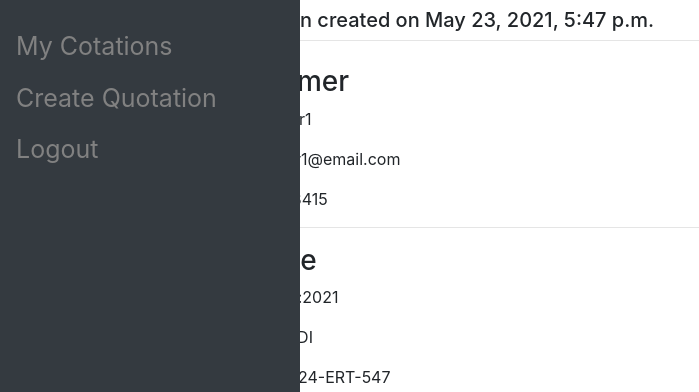
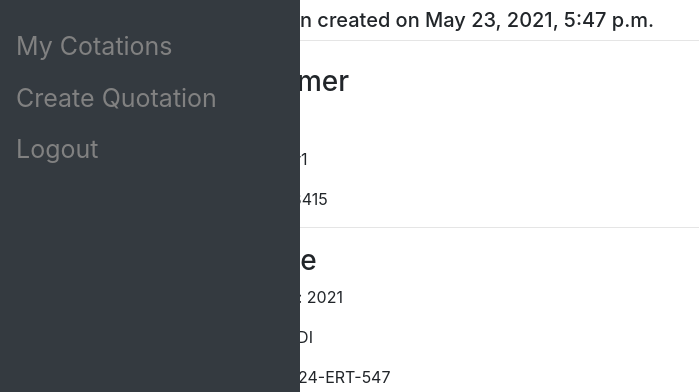
Before and after one commit to GuillaumeGSO/MotorQuotationLab, a Django app: page /quotation/1 in a window 1280 px wide. Shown: the top 392 px of the page, without its empty margins (0-699 px from the left). Run offline with Django 3.2, Linux system fonts and the light colour scheme; data comes from the database, SQL or seed files in the repository; some libraries are stand-ins or nearby versions.

Commit message:
Username=email, last_name=name

```diff
--- a/quotations/models.py
+++ b/quotations/models.py
@@ -13,7 +13,7 @@ class Customer (authModel.User):
     phone = models.CharField(max_length=15, null=True, blank=True)
 
     def __str__(self):
-        return self.username + ' (' + self.email + ')'
+        return self.last_name + ' (' + self.email + ')'
 
 
 class Coverage(models.Model):
--- a/quotations/templates/quotations/quotation.html
+++ b/quotations/templates/quotations/quotation.html
@@ -2,12 +2,12 @@
 {% block title %}Quotation created on {{quotation.created}}{% endblock %}
 {% block content %}
     <h3>Customer</h3>
-    <p>Name: {{quotation.customer.username}}</p>
-    <p>Email: {{quotation.customer.email}}</p>
+    <p>Name: {{quotation.customer.last_name}}</p>
+    <p>Email: {{quotation.customer.username}}</p>
     <p>Phone: {{quotation.customer.phone}}</p>
     <hr/>
     <h3>Vehicle</h3>
-    <p>Year make:{{quotation.vehiculeYearMake}}</p>
+    <p>Year make: {{quotation.vehiculeYearMake}}</p>
     <p>Model: {{quotation.vehiculeModel}}</p>
     <p>Number: {{quotation.vehiculeNumber}}</p>
     <p>Price: {{quotation.vehiculePrice}}</p>
--- a/quotations/views.py
+++ b/quotations/views.py
@@ -41,27 +41,32 @@ class QuotationCreateView(CreateView):
         self.createform = forms.QuotationForm(request.POST)
         if self.createform.is_valid():
             cust = self.get_by_email_or_create(
-                request, self.createform.cleaned_data["email"])
+                request)
             t = models.Quotation(
                 customer=cust,
-                vehiculeModel=self.createform.cleaned_data["vehiculeModel"],
-                vehiculeYearMake=self.createform.cleaned_data["vehiculeYearMake"],
-                vehiculeNumber=self.createform.cleaned_data["vehiculeNumber"],
-                vehiculePrice=self.createform.cleaned_data["vehiculePrice"],
-                covWind=self.createform.cleaned_data["covWind"],
-                covPass=self.createform.cleaned_data["covPass"],
-                covFlood=self.createform.cleaned_data["covFlood"],
+                vehiculeModel=self.createform.cleaned_data['vehiculeModel'],
+                vehiculeYearMake=self.createform.cleaned_data['vehiculeYearMake'],
+                vehiculeNumber=self.createform.cleaned_data['vehiculeNumber'],
+                vehiculePrice=self.createform.cleaned_data['vehiculePrice'],
+                covWind=self.createform.cleaned_data['covWind'],
+                covPass=self.createform.cleaned_data['covPass'],
+                covFlood=self.createform.cleaned_data['covFlood'],
             )
         t.calculate_and_save()
         t.send_email()
-        return HttpResponseRedirect("/quotation/" + str(t.id))
+        return HttpResponseRedirect('/quotation/' + str(t.id))
 
-    def get_by_email_or_create(self, request, mail):
-        cust = models.Customer.objects.filter(email__icontains=mail)
+    def get_by_email_or_create(self, request):
+        mail = self.createform.cleaned_data['email']
+        cust = models.Customer.objects.filter(username__icontains=mail)
         if cust:
             return cust.first()
-        cust = models.Customer.objects.create(username="TODO", email=mail,
-                                              phone="ddd", password="Tigerlab@2021")
+        #No user
+        cust = models.Customer.objects.create(
+            username=mail,
+            last_name=self.createform.cleaned_data['name'],
+            phone=self.createform.cleaned_data['phone'],
+            password='Tigerlab@2021')
         login(request, cust)
         return cust
 
```
